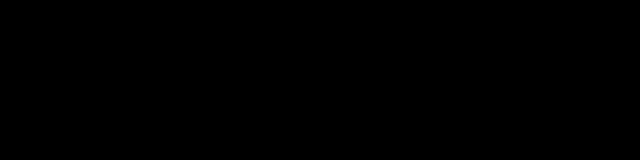
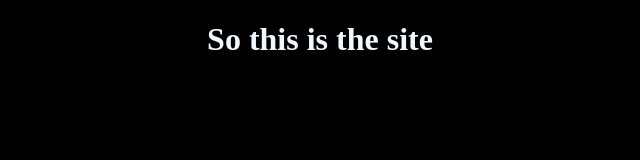
Before and after one commit to Alexdoesvoices/dev-alexdoesvoices-site, a plain HTML site: page index.html in a window 1280 px wide. Shown: the whole page, without its empty margins (320-960 px from the left). Drawn offline with Linux system fonts and the light colour scheme.

Commit message:
H1 modifcations

```diff
--- a/index.html
+++ b/index.html
@@ -7,6 +7,6 @@
    <link rel="stylesheet" href="style.css">
  </head>
  <body>
-
+    <h1>So this is the site</h1>
  </body>
  </html>
--- a/style.css
+++ b/style.css
@@ -1,3 +1,7 @@
 body{
     background-color: black;
 }
+h1 {
+    color: aliceblue;
+    text-align: center;
+}
```
